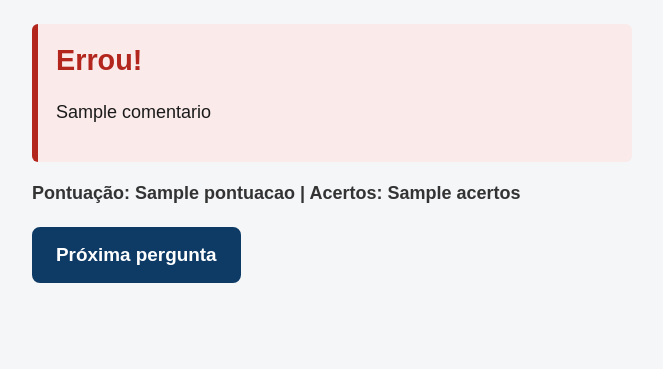
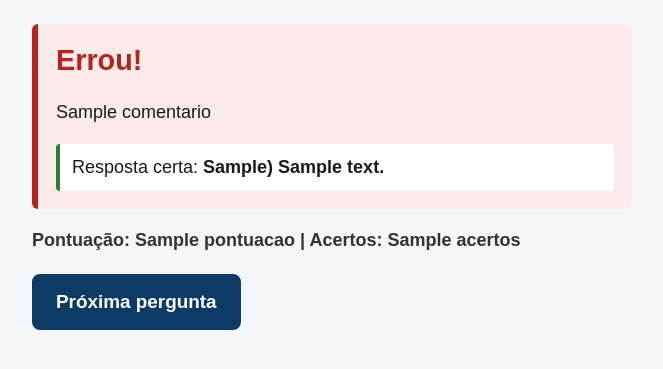
Before and after one commit to matheus-luiz30/quiz-redes, a Flask app: template templates/comentario.html in a window 1280 px wide. Shown: the part 67-436 px from the top of the page, without its empty margins (308-971 px from the left). Run offline with Flask 3, Linux system fonts and the light colour scheme; the template is opened without the code that fills it: most values are stand-ins (such as "Sample title", 1, 10 or a date in 2020).

Commit message:
Mostra a resposta certa na tela de erro
Co-Authored-By: Claude Opus 5.5 <noreply@anthropic.com>

```diff
--- a/static/style.css
+++ b/static/style.css
@@ -224,6 +224,14 @@ button:hover,
     color: #b3261e;
 }
 
+.resposta-certa {
+    margin-bottom: 0;
+    padding: 10px 12px;
+    background-color: #ffffff;
+    border-left: 4px solid #2e7d32;
+    border-radius: 4px;
+}
+
 /* ---------- Resultado ---------- */
 
 .perfil {
--- a/templates/comentario.html
+++ b/templates/comentario.html
@@ -10,6 +10,9 @@
             <h1>Errou!</h1>
         {% endif %}
         <p>{{ comentario }}</p>
+        {% if not acertou %}
+            <p class="resposta-certa">Resposta certa: <strong>{{ letra_correta }}) {{ texto_correto }}</strong></p>
+        {% endif %}
     </div>
     <p class="placar">Pontuação: {{ pontuacao }} | Acertos: {{ acertos }}</p>
     <div class="botoes">
```
Also changed, not shown: views.py (+7 -0 lines).
